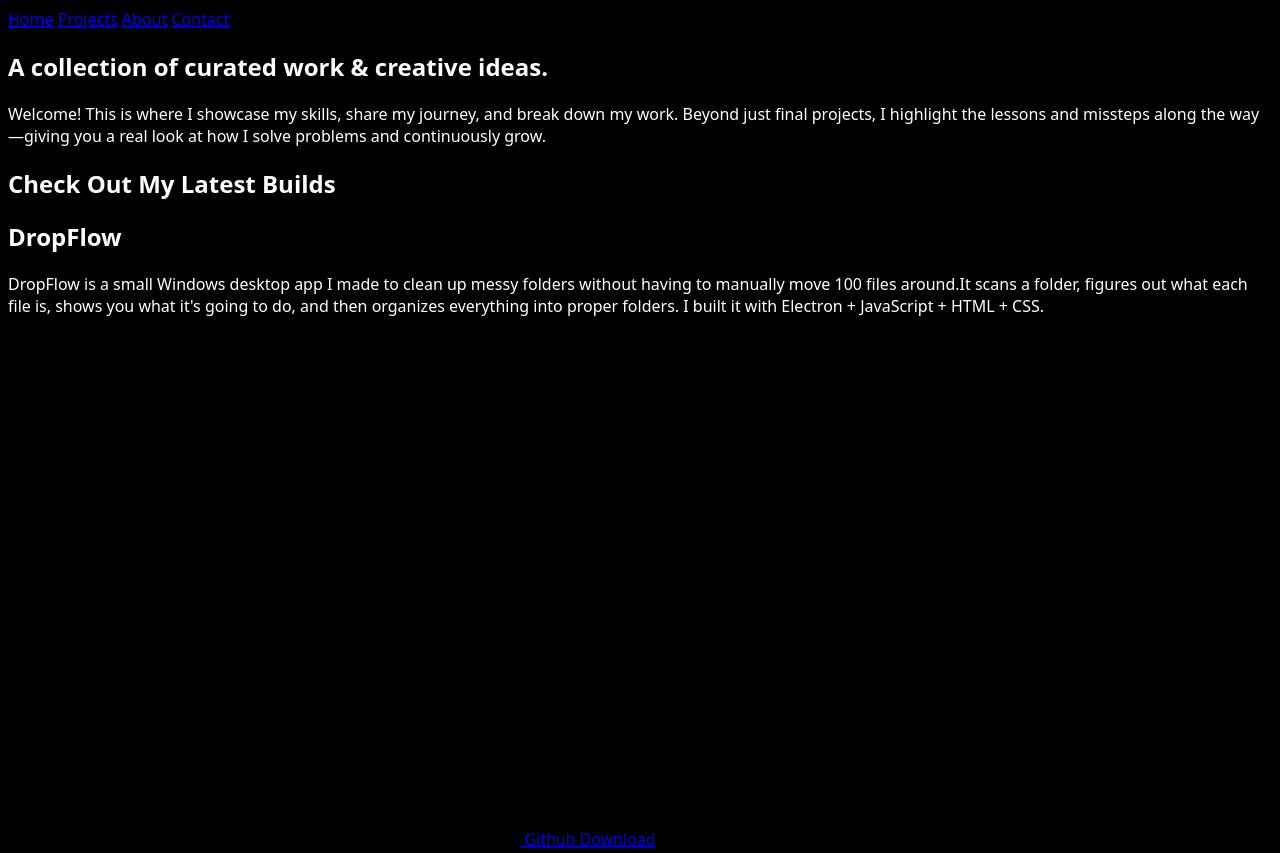
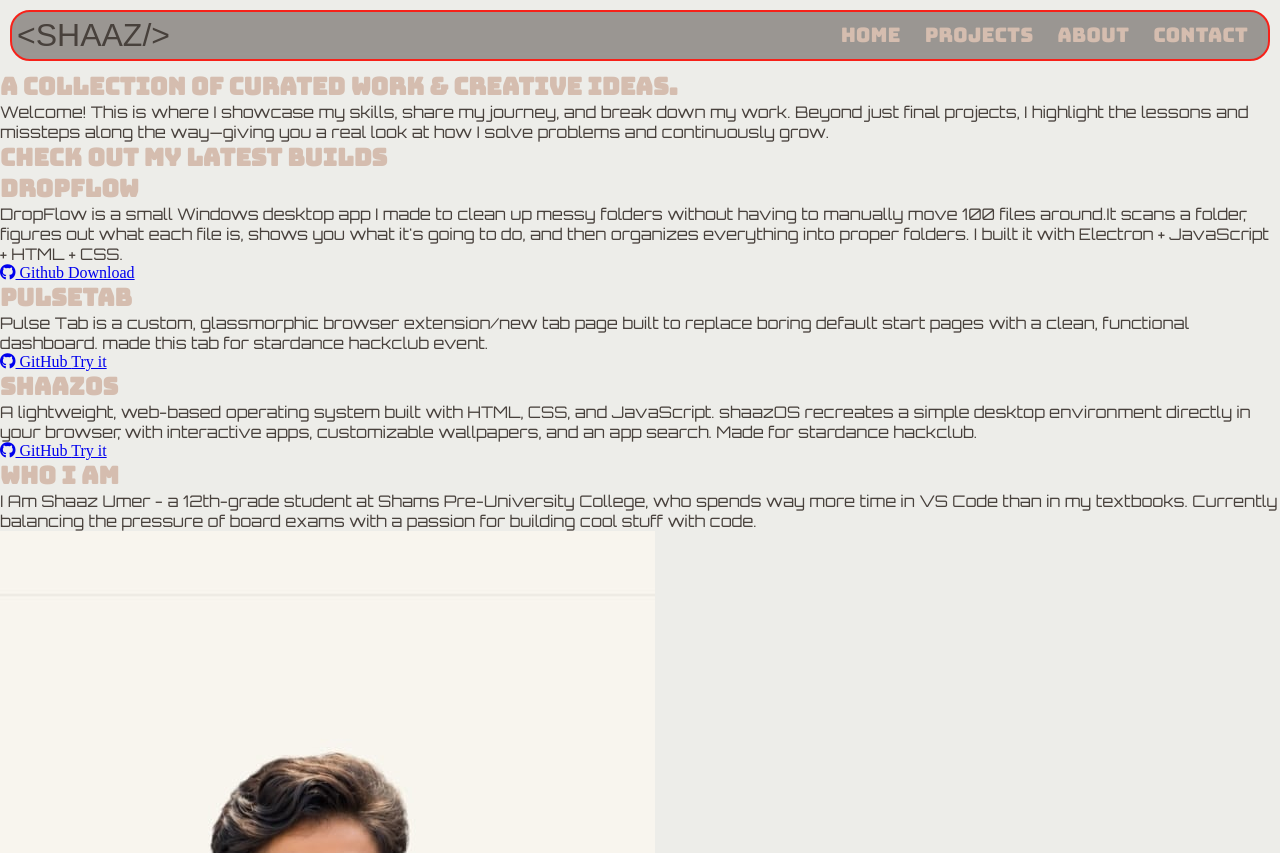
Before and after one commit to shaazumer066-bot/MyPorfolio, a plain HTML site: page index.html in a window 1280 px wide. Shown: the top 853 px of the page. Drawn offline with Linux system fonts and the light colour scheme; a web font is replaced by a local one.

```diff
--- a/index.html
+++ b/index.html
@@ -3,12 +3,20 @@
 <head>
     <meta charset="UTF-8">
     <meta name="viewport" content="width=device-width, initial-scale=1.0">
+    <link rel="stylesheet" href="https://cdnjs.cloudflare.com/ajax/libs/font-awesome/6.5.2/css/all.min.css">
+    <link rel="preconnect" href="https://fonts.googleapis.com">
+    <link rel="preconnect" href="https://fonts.gstatic.com" crossorigin>
+    <link href="https://fonts.googleapis.com/css2?family=Inter:wght@400;500;600;700;800&display=swap" rel="stylesheet">
+    <link href="https://fonts.googleapis.com/css2?family=Bungee&family=Nabla&family=Orbitron:wght@400..900&family=Tiny5&display=swap" rel="stylesheet">
     <link rel="stylesheet" href="style.css">
     <title>Shaaz Umer</title>
 </head>
 <body>
     <header>
-        <div>
+        <div class="navbar">
+            <h1>
+                &lt;SHAAZ/&gt;
+            </h1>
             <nav>
                 <a href="#home">Home</a>
                 <a href="#projects">Projects</a>
@@ -21,7 +29,7 @@
     <main>
         <section id="home">
             <h2>
-                A collection of curated work & creative ideas.
+                A Collection Of Curated Work & Creative Ideas.
             </h2>
 
             <p>
@@ -51,7 +59,7 @@
                     </p>
 
                     <a href="https://github.com/shaazumer066-bot/DropFlow">
-                        <img src="assests/github.png" alt="GitHub">
+                        <i class="fa-brands fa-github"></i>
                         Github
                     </a>
 
@@ -75,7 +83,7 @@
                     </p>
 
                     <a href="https://github.com/shaazumer066-bot/pulse-tab">
-                        <img src="assests/github.png" alt="GitHub">
+                        <i class="fa-brands fa-github"></i>
                         GitHub
                     </a>
 
@@ -98,7 +106,7 @@
                     </p>
 
                     <a href="https://github.com/shaazumer066-bot/shaazOS">
-                        <img src="assests/github.png" alt="GitHub">
+                        <i class="fa-brands fa-github"></i>
                         GitHub
                     </a>
 
@@ -154,17 +162,17 @@
                 </h2>
 
                 <a href="https://www.instagram.com/shaaz_umer">
-                    <img src="assests/instagram.png" alt="Instagram logo">
+                    <i class="fa-brands fa-instagram"></i>
                     Instagram
                 </a>
 
                 <a href="https://github.com/shaazumer066-bot">
-                    <img src="assests/github.png" alt="GitHub Logo">
+                    <i class="fa-brands fa-github"></i>
                     GitHub
                 </a>
 
                 <a href="mailto:shaazumer066@gmail.com">
-                    <img src="assests/gmail.png" alt="Gmail Logo">
+                    <i class="fa-solid fa-envelope"></i>
                     Gmail
                 </a>
             </div>
--- a/style.css
+++ b/style.css
@@ -1,9 +1,73 @@
 *{
     box-sizing: border-box;
+    padding: 0px;
+    margin: 0px;
+
 }
 
 body {
-    font-family: system-ui, -apple-system, BlinkMacSystemFont, 'Segoe UI', Roboto, Oxygen, Ubuntu, Cantarell, 'Open Sans', 'Helvetica Neue', sans-serif;
-    background-color: black;
-    color: white;
+    background-color: rgb(237, 237, 233);
 }
+
+body h2 {
+    font-family: "Bungee", sans-serif;
+    color: rgb(213, 189, 175);
+}
+
+body p {
+    font-family: "Orbitron", sans-serif;
+    color: rgb(72, 65, 60);
+}
+
+header {
+    background-color: rgba(72, 65, 60, 0.5);
+    backdrop-filter: blur(5px);
+    border: 2px solid rgb(247, 33, 25);
+    border-radius: 20px;
+    position: sticky;
+    top: 10px;
+    z-index: 10;
+    margin: 10px;
+    padding: 0px;
+}
+
+.logo {
+    padding: 10px;
+}
+
+.navbar {
+    display: flex;
+    justify-content: space-between;
+}
+
+.navbar h1 {
+    margin: 5px;
+    padding: 0px;
+    font-family: "Tiny5", sans-serif;
+    font-weight: 400;
+    color: rgb(72, 65, 60);
+    cursor: default;
+    transition: color 0.3s linear;
+}
+
+.navbar h1:hover {
+    color: rgb(247, 33, 25);
+}
+
+.navbar a:hover {
+    color: rgba(72, 65, 60, 0.5);
+}
+
+.navbar nav{
+    margin: 5px;
+    padding: 5px;
+}
+
+.navbar a{
+    font-family: "Bungee", sans-serif;
+    padding: 10px;
+    font-size: 20px;
+    text-decoration: none;
+    color: rgb(213, 189, 175);
+    transition: color 0.3s linear;
+}
```
Also changed, not shown: assests/logo.png (added), 1 other file.
